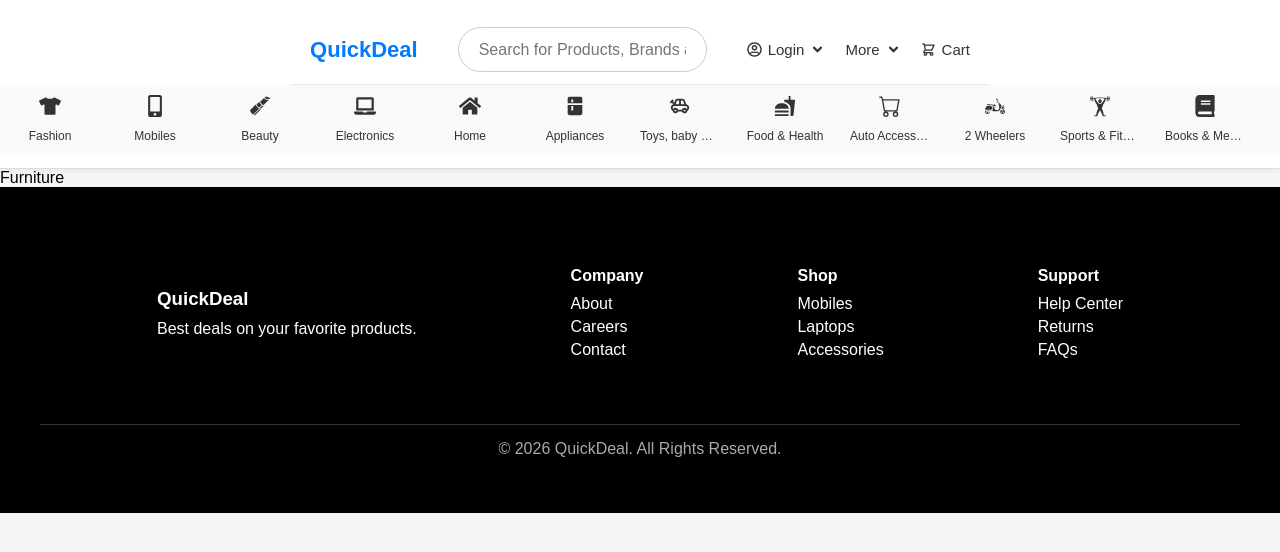
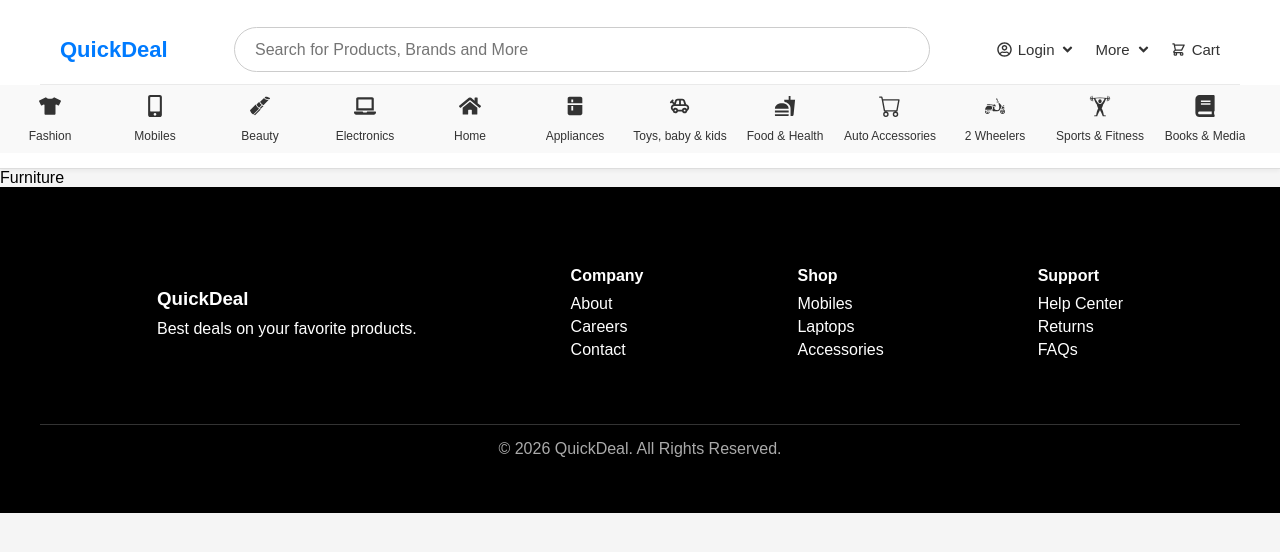
Before and after one commit to 06aman36/quickDeal, a React (Vite) app: page /furniture in a window 1280 px wide. Shown: the top 552 px of the page. Built offline with nearby package versions, Linux system fonts and the light colour scheme.

Commit message:
header update

```diff
--- a/index.html
+++ b/index.html
@@ -7,7 +7,7 @@
     <link rel="preconnect" href="https://fonts.gstatic.com" crossorigin>
     <link href="https://fonts.googleapis.com/css2?family=Inter:ital,opsz,wght@0,14..32,100..900;1,14..32,100..900&display=swap" rel="stylesheet">
     <meta name="viewport" content="width=device-width, initial-scale=1.0" />
-    <title>quickdeal Aman Shubahm</title>
+    <title>QuickDeal</title>
   </head>
   <body>
     <div id="root"></div>
--- a/src/App.jsx
+++ b/src/App.jsx
@@ -2,7 +2,6 @@ import { Routes, Route } from "react-router-dom";
 import "./App.css";
 import Footer from "../src/components/common/footer";
 import Header from "../src/components/Common/header";
-import Home from "../src/pages/home";
 import Fashion from "../src/pages/Fashion";
 import Mobiles from "../src/pages/Mobiles";
 import Beauty from "../src/pages/Beauty";
@@ -16,6 +15,7 @@ import TwoWheelers from "../src/pages/TwoWheelers";
 import Sports from "../src/pages/Sports";
 import Books from "../src/pages/Books";
 import Furniture from "../src/pages/Furniture";
+import Home from "./pages/Home";
 
 function App() {
   return (
--- a/src/components/common/Header.css
+++ b/src/components/common/Header.css
@@ -4,47 +4,48 @@
   border-bottom: 1px solid #ddd;
   box-shadow: 0 2px 4px rgba(0,0,0,0.05);
   display: flex;
-  flex-direction: column; /* ensures top-bar and category-bar stack vertically */
+  flex-direction: column;
 }
 
+/* TOP BAR */
 .top-bar {
   display: flex;
-  justify-content: space-between; /* logo left, search center, icons right */
   align-items: center;
   padding: 12px 20px;
   background-color: #ffffff;
   border-bottom: 1px solid #eaeaea;
+  width: 100%;
 }
 
-/* Logo styling */
+/* LOGO 20% */
 .logo {
+  width: 15%;
   font-size: 22px;
   font-weight: bold;
-  color: #007bff; /* brand color */
-  margin-right: 20px;
+  color: #007bff;
 }
 
-/* Bigger search bar */
+/* SEARCH 50% */
 .search-bar {
-  flex: 1;                 /* expands to fill available space */
-  max-width: 600px;        /* wider box */
-  height: 45px;            /* taller box */
-  padding: 12px 20px;      /* inner spacing */
+  width: 60%;
+  height: 45px;
+  padding: 12px 20px;
   border: 1px solid #ccc;
-  border-radius: 25px;     /* rounded corners */
-  font-size: 16px;         /* larger text */
-  margin: 0 20px;          /* spacing between logo and icons */
+  border-radius: 25px;
+  font-size: 16px;
   transition: border-color 0.2s ease;
 }
 
 .search-bar:focus {
   outline: none;
-  border-color: #007bff;   /* highlight border when focused */
+  border-color: #007bff;
 }
 
-/* Navigation icons */
+/* NAV ICONS 30% */
 .nav-icons {
+  width: 25%;
   display: flex;
+  justify-content: flex-end;
   align-items: center;
 }
 
@@ -55,7 +56,7 @@
   color: #333;
   display: inline-flex;
   align-items: center;
-  gap: 6px; /* spacing between icon and text */
+  gap: 6px;
   transition: color 0.2s ease;
 }
 
@@ -63,76 +64,7 @@
   color: #007bff;
 }
 
-/*.top-bar {
-  display: flex;
-  justify-content: space-between; /* search on left, icons on right */
-  /* align-items: center;
-  padding: 12px 20px;
-  background-color: #ffffff;
-  border-bottom: 1px solid #eaeaea; */
-/* } */
-
-/* .logo {
-  font-size: 22px;
-  font-weight: bold;
-  color: #6e6e73;
-  margin-right: 20px;
-} */
-
- /* .search-bar {
-  flex: 1; /* takes available space */
-  /* padding: 8px 16px;
-  max-width: 600px;
-  border: 1px solid #ccc;
-  border-radius: 20px;
-  font-size: 14px;
-  margin-right: 20px;
-  transition: border-color 0.2s ease; */
-/* } */
-
-/* .search-bar:focus {
-  outline: none;
-  border-color: #007bff; /* highlight on focus */
-/* } */
-
-/* .nav-icons {
-  display: flex;
-  align-items: center;
-} */
-
-/* .nav-icons span {
-  margin-left: 20px;
-  cursor: pointer;
-  font-size: 14px;
-  color: #333;
-  display: inline-flex;
-  align-items: center;
-  gap: 6px; /* spacing between icon and text */
-  /* transition: color 0.2s ease;
-} */
-
-/* .nav-icons span:hover {
-  color: #007bff;
-} */
-
-.category-item .icon {
-  font-size: 22px;
-  margin-bottom: 6px;
-}
-
-.category-item .label {
-  font-size: 12px;
-  overflow: hidden;
-  text-overflow: ellipsis;
-}
-
-/* Category bar: second line */
-.category-bar {
-  display: flex;
-  overflow-x: auto;
-  padding: 10px 20px;
-  background-color: #f9f9f9;
-}
+/* CATEGORY BAR */
 
 .category-bar {
   display: flex;
@@ -143,29 +75,28 @@
 
 .category-item {
   display: flex;
-  flex-direction: column;   /* stack icon above text */
+  flex-direction: column;
   align-items: center;
   justify-content: center;
   margin-right: 25px;
   cursor: pointer;
   text-decoration: none;
   color: #333;
-  width: 80px;              /* fixed width keeps items aligned */
+  width: 80px;
   text-align: center;
 }
 
 .category-item .icon {
   font-size: 22px;
-  margin-bottom: 6px;       /* space between icon and text */
+  margin-bottom: 6px;
 }
 
 .category-item .label {
   font-size: 12px;
   line-height: 1.2;
   overflow: hidden;
-  text-overflow: ellipsis;  /* show ... if text is too long */
-  white-space: nowrap;      /* keep text on one line */
-  max-width: 100%;
+  text-overflow: ellipsis;
+  white-space: nowrap;
 }
 
 .category-item:hover {
```
Also changed, not shown: 1 other file (tests, documents, lock files or other folders).
